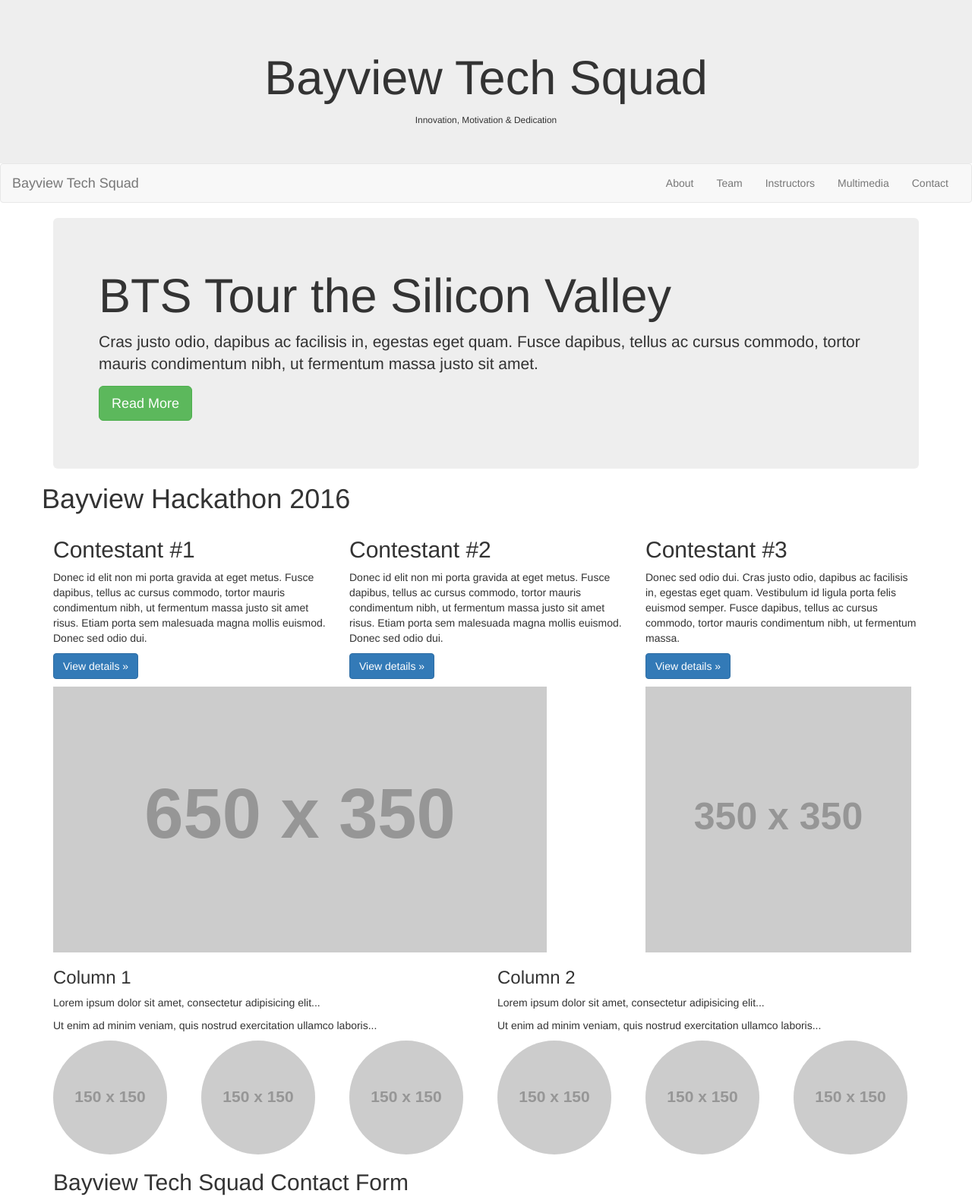
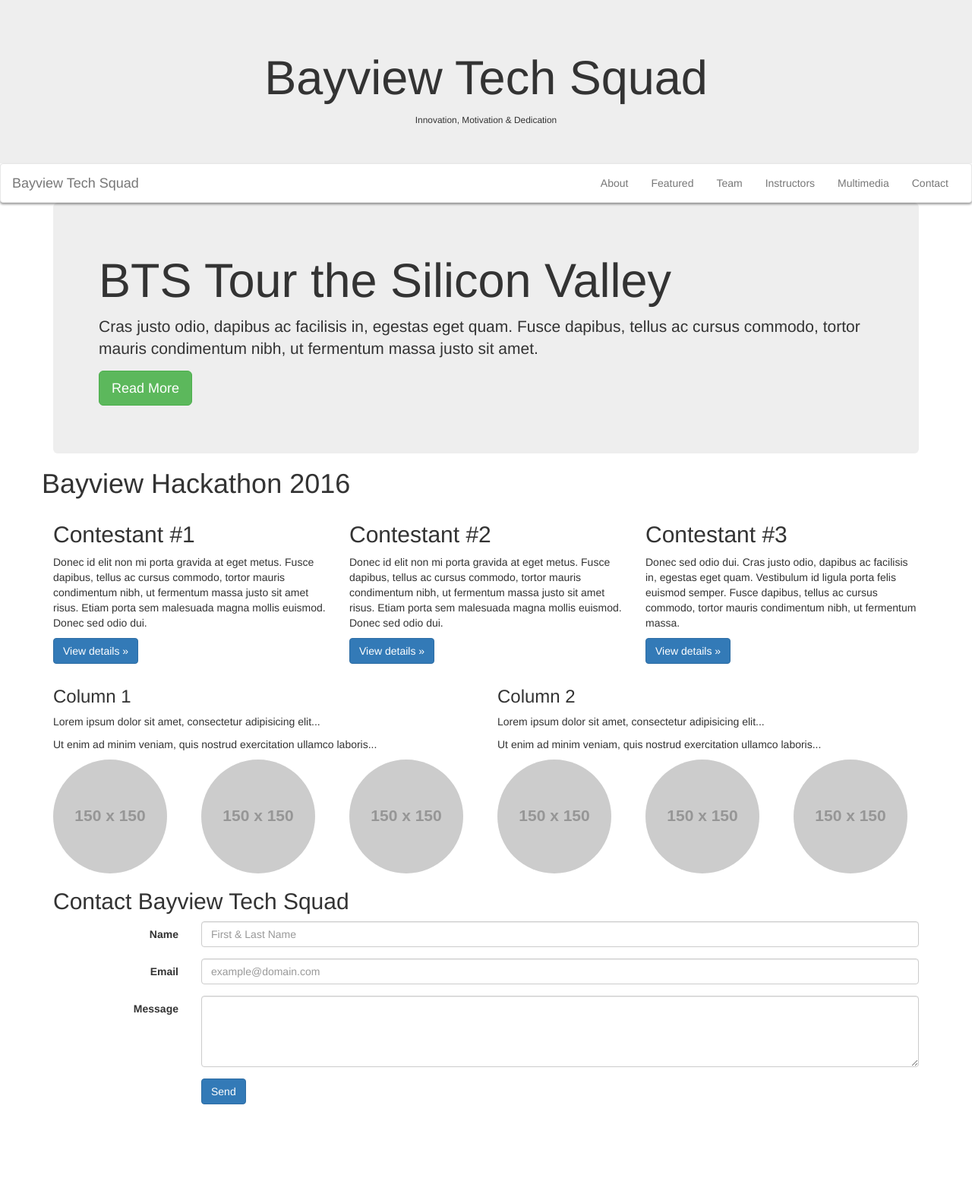
Before and after one commit to digitalartcrew/bayview-tech-squad, a plain HTML site: page index.html in a window 1280 px wide. Shown: the top 1576 px of the page at 76% size. After the commit the page ends 1485 px from the top, so only its background shows below. Drawn offline with nearby package versions, Linux system fonts and the light colour scheme; placeholder pictures from the web are drawn by us; a script that the page names is missing.

Commit message:
Updated layout

```diff
--- a/index.html
+++ b/index.html
@@ -17,13 +17,12 @@
 </head>
 <body>
 
+    <header>
         <div class="jumbotron text-center">
             <h1 id="my-sticky-element">Bayview Tech Squad</h1>
             <small>Innovation, Motivation & Dedication</small>
-
         </div>
-
-
+    </header>
     <nav class="navbar navbar-default">
         <div class="container-fluid">
             <!-- Brand and toggle get grouped for better mobile display -->
@@ -41,6 +40,7 @@
         <div class="collapse navbar-collapse" id="bs-example-navbar-collapse-1">
           <ul class="nav navbar-nav navbar-right fixed">
             <li><a href="#about">About</a></li>
+            <li><a href="#featured">Featured</a></li>
             <li><a href="#team">Team</a></li>
             <li><a href="#instructors">Instructors</a></li>
             <li><a href="#multimedia">Multimedia</a></li>
@@ -59,8 +59,10 @@
         <p class="lead">Cras justo odio, dapibus ac facilisis in, egestas eget quam. Fusce dapibus, tellus ac cursus commodo, tortor mauris condimentum nibh, ut fermentum massa justo sit amet.</p>
         <p><a class="btn btn-lg btn-success" href="#" role="button">Read More</a></p>
     </div>
+</section>
 
 <!-- Example row of columns -->
+<section id="featured">
   <div class="row">
     <h1>Bayview Hackathon 2016</h1>
     <div class="col-lg-4">
@@ -80,7 +82,7 @@
   </div>
 </div>
 </section>
-<section id="promotions">
+<!-- <section id="promotions">
     <div class="row">
         <div class="col-sm-8">
             <img src="http://placehold.it/650x350">
@@ -89,7 +91,7 @@
             <img src="http://placehold.it/350x350">
         </div>
     </div>
-</section>
+</section> -->
 
 <section id="about">
     <div class="row">
@@ -122,7 +124,7 @@
 <section id="instructors"></section>
 <section id="multimedia"></section>
 <section id="contact">
-<h2>Bayview Tech Squad Contact Form</h2>
+    <h2>Contact Bayview Tech Squad</h2>
     <form class="form-horizontal" role="form" method="post" action="index.php">
         <div class="form-group">
             <label for="name" class="col-sm-2 control-label">Name</label>
--- a/styles.css
+++ b/styles.css
@@ -1,3 +1,12 @@
 .jumbotron {
 	margin-bottom: 0px;
 }
+
+.navbar-default {
+	background: #fff;
+
+  z-index: 150;
+
+  margin-bottom: 0px;
+  box-shadow: 0 2px 3px rgba(0,0,0,.4);
+}
```
Also changed, not shown: scripts.js (line endings or trailing spaces). Lines whose indentation alone changed are shown as unchanged.
